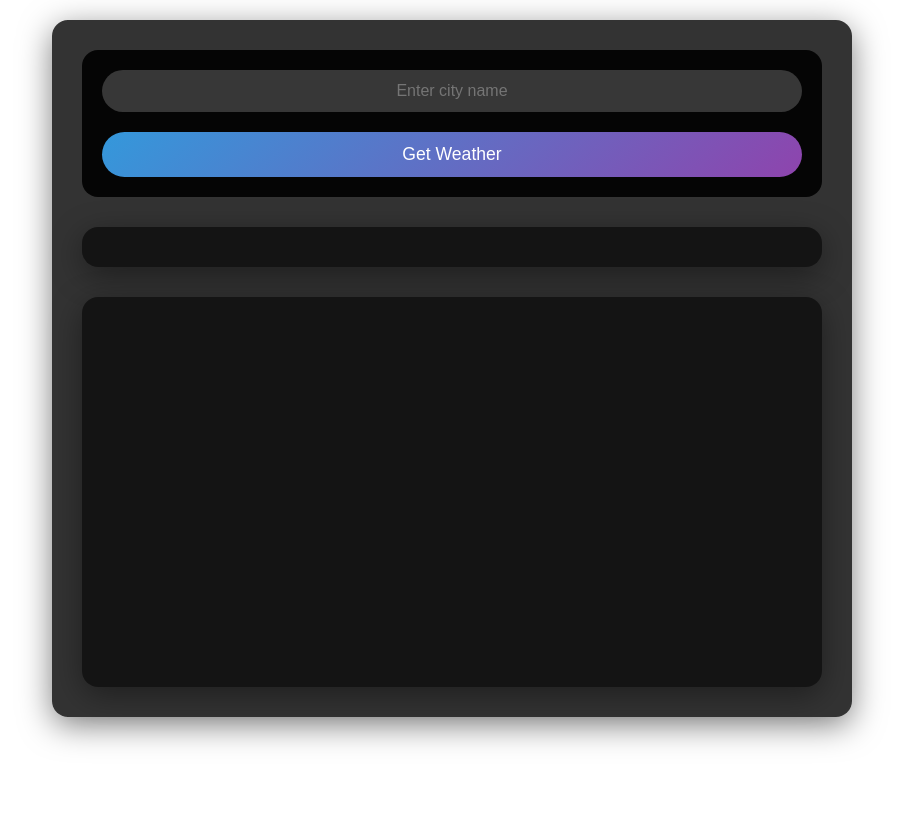
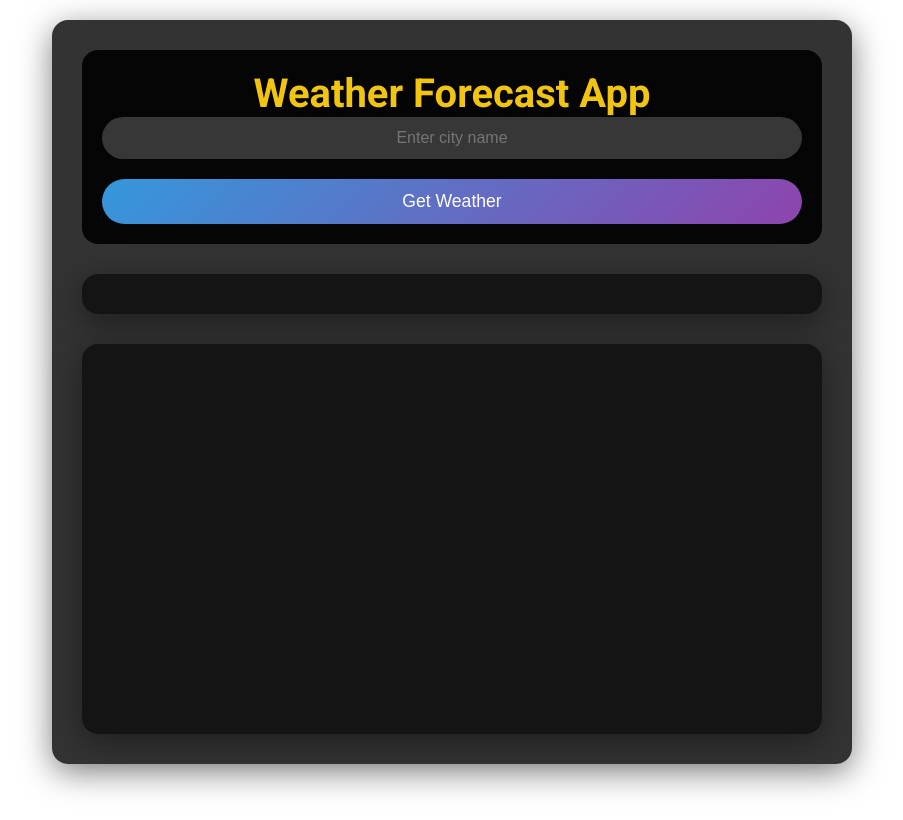
Before and after one commit to kurmalingam/weather-report-website, a plain HTML site: page index.html in a window 1280 px wide. Shown: the whole page, without its empty margins (188-1091 px from the left). Drawn offline with nearby package versions, Linux system fonts and the light colour scheme.

Commit message:
Update index.html

```diff
--- a/index.html
+++ b/index.html
@@ -11,6 +11,7 @@
 <body>
     <div class="container">
         <div class="header">
+            <h1>Weather Forecast App</h1>
             <input type="text" id="city" placeholder="Enter city name">
             <button onclick="fetchWeather()">Get Weather</button>
         </div>
```
